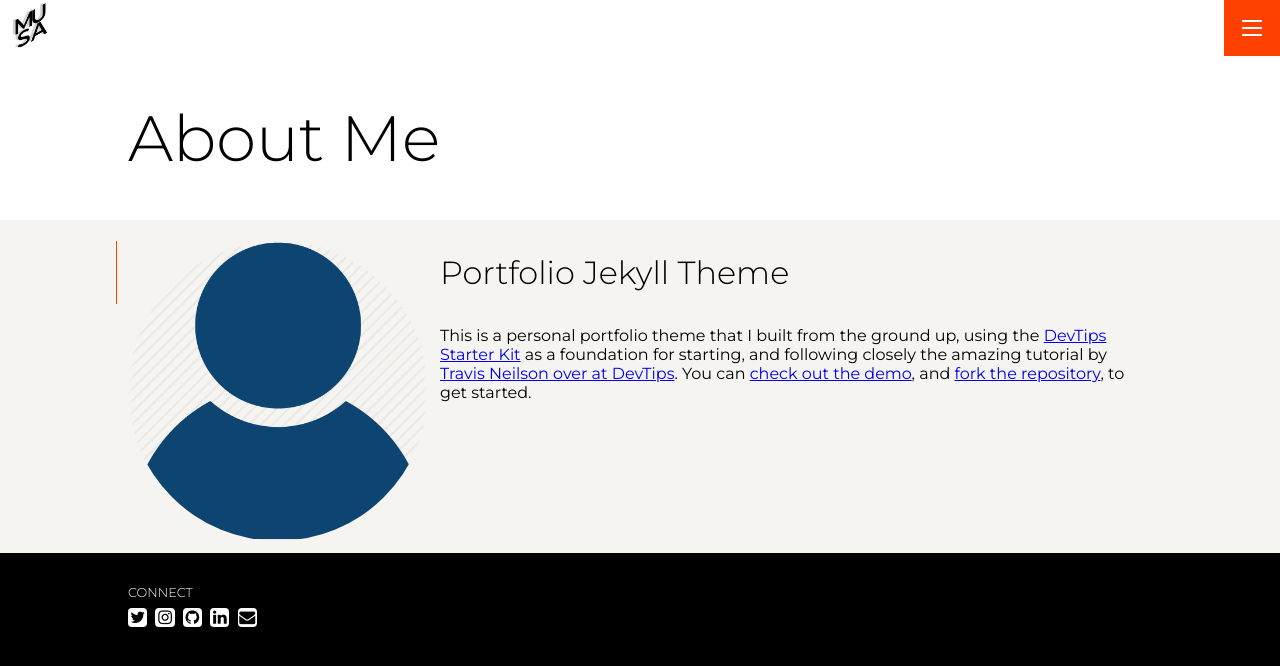
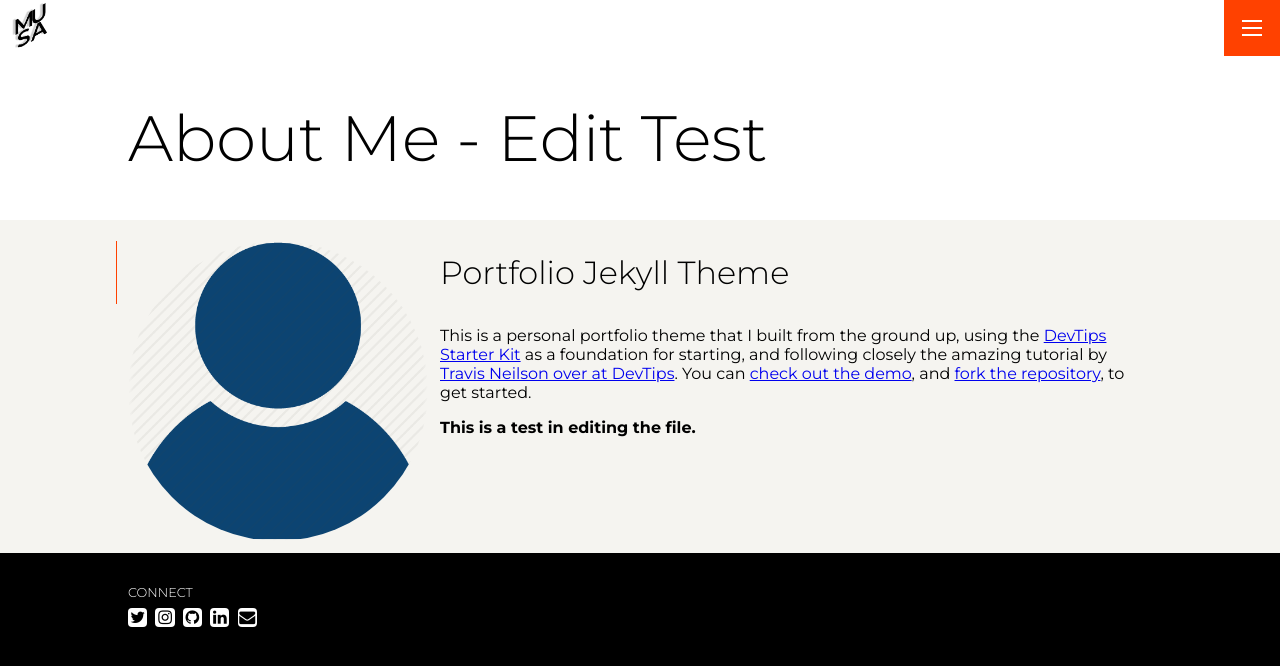
Before and after one commit to LuckyLaharlTim/portfolio-TO, a Jekyll site: the page built from pages/about.md, in a window 1280 px wide. Shown: the top 666 px of the page. Built offline with Jekyll 4.4.1, drawn with Linux system fonts in a browser that asks for light colours.

Commit message:
Added to Title and bolded text to about.md

```diff
--- a/pages/about.md
+++ b/pages/about.md
@@ -1,6 +1,6 @@
 ---
 layout: about
-title: About Me
+title: About Me - Edit Test
 headshot: /assets/img/headshot.webp
 permalink: /about
 ---
@@ -8,3 +8,5 @@ permalink: /about
 # Portfolio Jekyll Theme
 
 This is a personal portfolio theme that I built from the ground up, using the [DevTips Starter Kit](http://devtipsstarterkit.com/) as a foundation for starting, and following closely the amazing tutorial by [Travis Neilson over at DevTips](https://www.youtube.com/watch?v=T6jKLsxbFg4&list=PL0CB3OvPhDA_STygmp3sDenx3UpdOMk7P). You can [check out the demo](lenpaul.github.io/portfolio-jekyll-theme/), and [fork the repository](https://github.com/LeNPaul/portfolio-jekyll-theme/fork), to get started.
+
+**This is a test in editing the file.**
```
